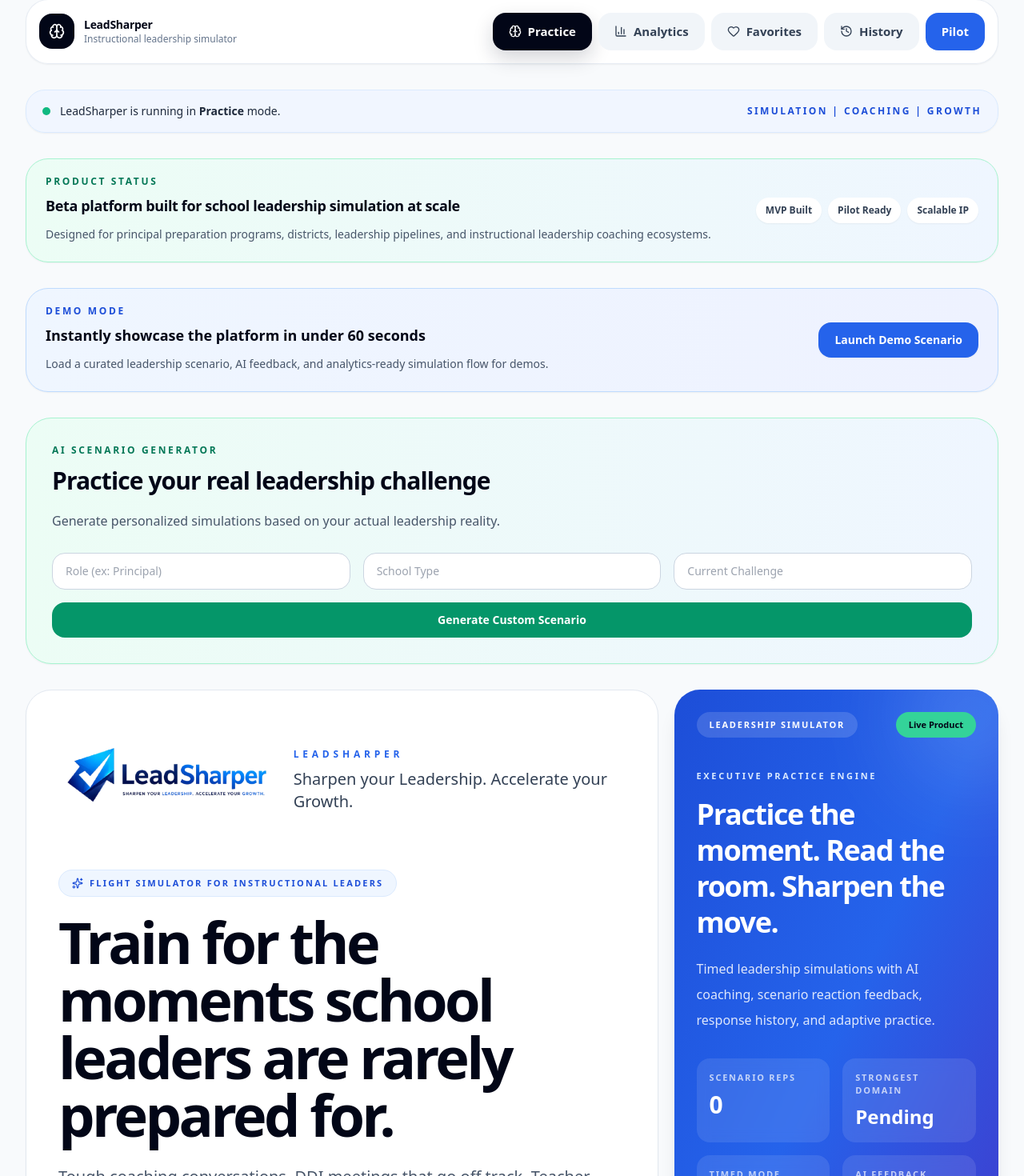
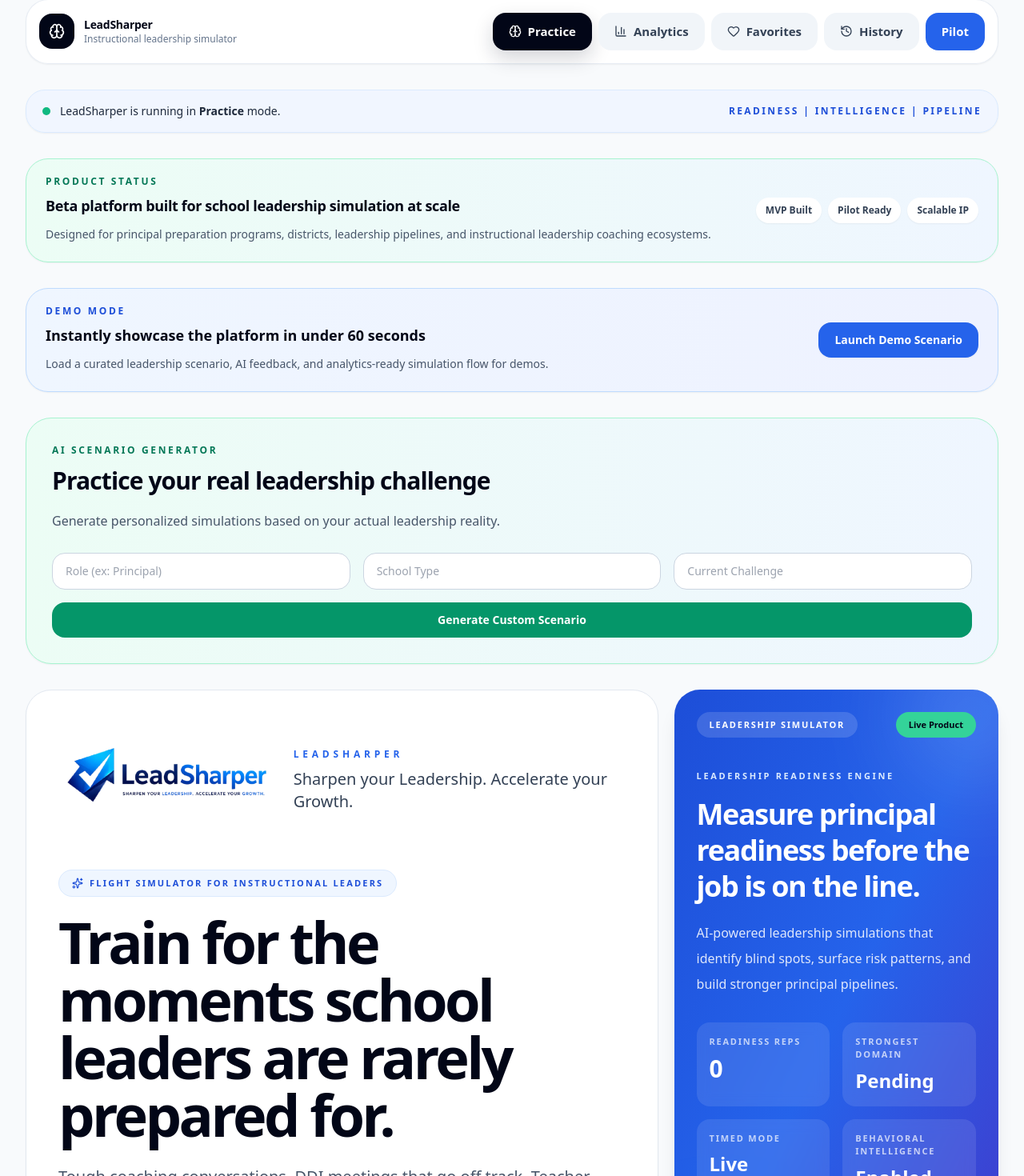
Before and after one commit to jmarc296-jpg/instructional-leadership-practice, a Next.js app: page / in a window 1280 px wide. Shown: the part 33-1503 px from the top of the page at 80% size. Built offline with nearby package versions, Linux system fonts and the light colour scheme.

Commit message:
Reposition homepage around leadership readiness

```diff
--- a/components/home/product-status-bar.tsx
+++ b/components/home/product-status-bar.tsx
@@ -14,7 +14,7 @@ export function ProductStatusBar({ activeTab }: Props) {
         </div>
 
         <div className="text-xs font-semibold uppercase tracking-[0.2em] text-blue-700">
-          Simulation | Coaching | Growth
+          READINESS | INTELLIGENCE | PIPELINE
         </div>
       </div>
     </section>
--- a/components/home/simulator-panel.tsx
+++ b/components/home/simulator-panel.tsx
@@ -27,23 +27,22 @@ export function SimulatorPanel({
 
         <div className="mt-10">
           <div className="text-[11px] font-semibold uppercase tracking-[0.24em] text-blue-100">
-            Executive Practice Engine
+            Leadership Readiness Engine
           </div>
 
           <h3 className="mt-4 text-4xl font-semibold leading-tight tracking-[-0.04em]">
-            Practice the moment. Read the room. Sharpen the move.
+            Measure principal readiness before the job is on the line.
           </h3>
 
           <p className="mt-5 text-base leading-8 text-white/85">
-            Timed leadership simulations with AI coaching, scenario reaction
-            feedback, response history, and adaptive practice.
+            AI-powered leadership simulations that identify blind spots, surface risk patterns, and build stronger principal pipelines.
           </p>
         </div>
 
         <div className="mt-8 grid grid-cols-2 gap-4">
           <div className="rounded-2xl bg-white/10 p-4 backdrop-blur">
             <div className="text-[11px] font-semibold uppercase tracking-[0.16em] text-white/70">
-              Scenario Reps
+              Readiness Reps
             </div>
             <div className="mt-2 text-3xl font-semibold">{totalCompleted}</div>
           </div>
@@ -66,7 +65,7 @@ export function SimulatorPanel({
 
           <div className="rounded-2xl bg-white/10 p-4 backdrop-blur">
             <div className="text-[11px] font-semibold uppercase tracking-[0.16em] text-white/70">
-              AI Feedback
+              Behavioral Intelligence
             </div>
             <div className="mt-2 text-2xl font-semibold">Enabled</div>
           </div>
```
Also changed, not shown: components/home/hero-section.tsx (line endings or trailing spaces).
